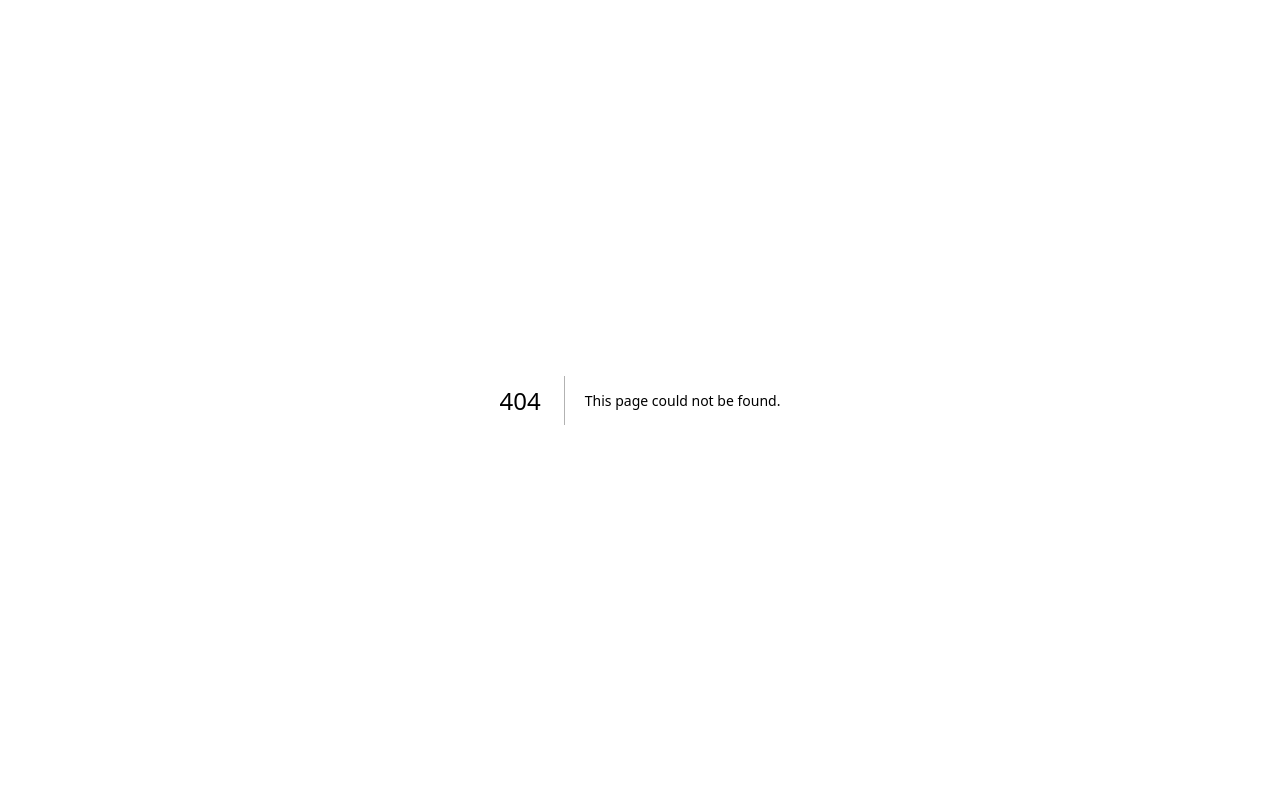
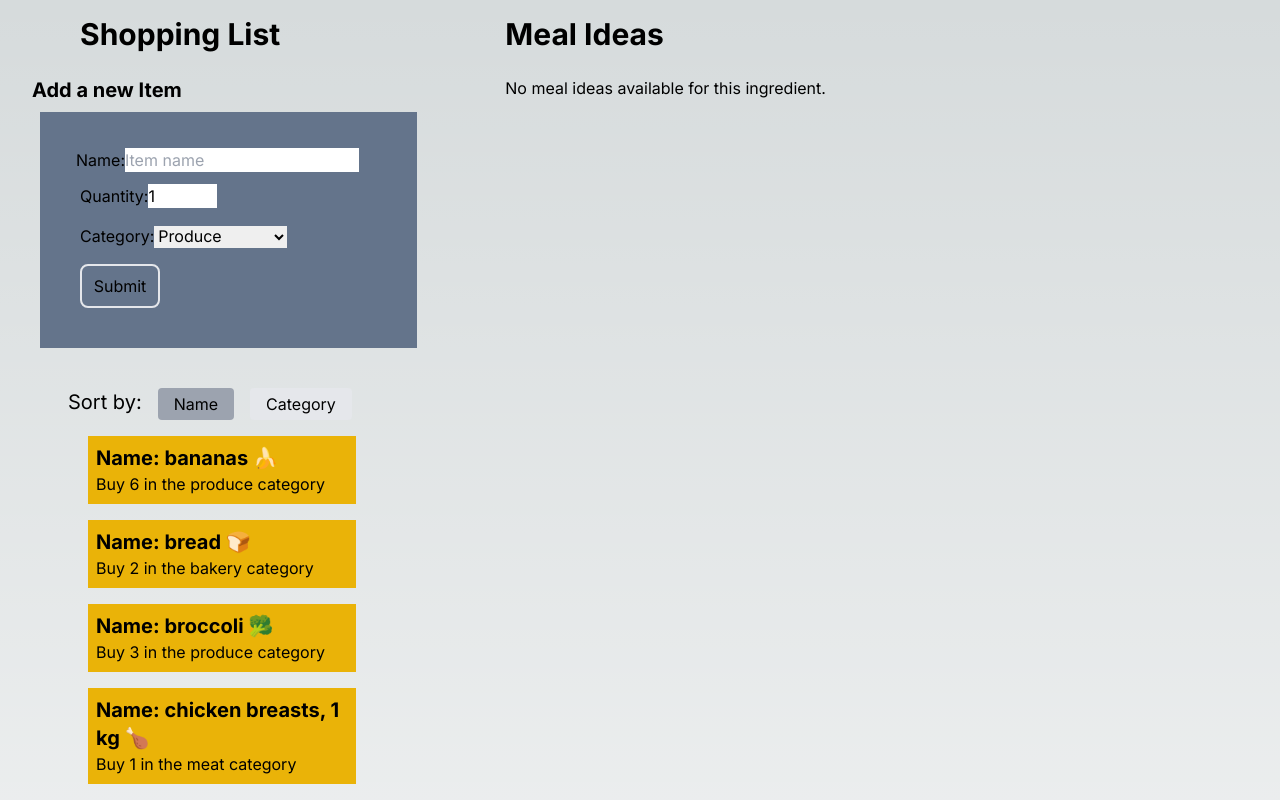
Before and after one commit to anshulkamboj05/cprg306-assignments, a Next.js app: page /Week-7 in a window 1280 px wide. Before the commit this address had no page. Shown: the top 800 px of the page. Built offline with nearby package versions, Linux system fonts and the light colour scheme.

Commit message:
week-7 updated

```diff
--- a/app/Week-6/item.js
+++ b/app/Week-6/item.js
@@ -1,5 +1,6 @@
-const Item = ({ name, quantity, category }) => {
+const Item = ({ name, quantity, category, onSelect }) => {
     return (
+    <div onClick = {()=>onSelect (name,quantity,category)} className="cursor-pointer">
      <ul className="bg-yellow-500 p-4 w-1/3 mt-6 mx-4">
       <li className="font-bold text-xl">
         Name: {name}
@@ -8,6 +9,7 @@ const Item = ({ name, quantity, category }) => {
         buy {quantity} in the {category} category
       </li>
      </ul>
+    </div>
     );
   }
 
--- a/app/Week-6/page.js
+++ b/app/Week-6/page.js
@@ -19,6 +19,7 @@ export default function Page() {
       <h1 className='font-bold text-4xl p-2'>Shopping list</h1>
       <NewItem addItem={handleAddItem} />
       <ItemList items={items}/>
+
     </main>
   );
 }
--- /dev/null
+++ b/app/Week-7/Item.json
@@ -0,0 +1,74 @@
+[
+    {
+      "id": "1h2GJKH12gkHG31h1H",
+      "name": "milk, 4 L 🥛",
+      "quantity": 1,
+      "category": "dairy"
+    },
+    {
+      "id": "2KJH3k2j3H1k2J3K1H",
+      "name": "bread 🍞",
+      "quantity": 2,
+      "category": "bakery"
+    },
+    {
+      "id": "3h2KJH3k2j3H1k2J3",
+      "name": "eggs, dozen 🥚",
+      "quantity": 2,
+      "category": "dairy"
+    },
+    {
+      "id": "4k2J3K1H2GJKH12gk",
+      "name": "bananas 🍌",
+      "quantity": 6,
+      "category": "produce"
+    },
+    {
+      "id": "5H1h1H2KJH3k2j3H",
+      "name": "broccoli 🥦",
+      "quantity": 3,
+      "category": "produce"
+    },
+    {
+      "id": "6H1k2J3K1H2GJKH1",
+      "name": "chicken breasts, 1 kg 🍗",
+      "quantity": 1,
+      "category": "meat"
+    },
+    {
+      "id": "7gkHG31h1H2KJH3k",
+      "name": "pasta sauce 🍝",
+      "quantity": 3,
+      "category": "canned goods"
+    },
+    {
+      "id": "8j3H1k2J3K1H2GJK",
+      "name": "spaghetti, 454 g 🍝",
+      "quantity": 2,
+      "category": "dry goods"
+    },
+    {
+      "id": "9H12gkHG31h1H2KJ",
+      "name": "toilet paper, 12 pack 🧻",
+      "quantity": 1,
+      "category": "household"
+    },
+    {
+      "id": "10H3k2j3H1k2J3K1",
+      "name": "paper towels, 6 pack",
+      "quantity": 1,
+      "category": "household"
+    },
+    {
+      "id": "11k2J3K1H2GJKH12",
+      "name": "dish soap 🍽️",
+      "quantity": 1,
+      "category": "household"
+    },
+    {
+      "id": "12GJKH12gkHG31h1",
+      "name": "hand soap 🧼",
+      "quantity": 4,
+      "category": "household"
+    }
+  ]
--- /dev/null
+++ b/app/Week-7/Meal-ideas.js
@@ -0,0 +1,61 @@
+import React, { useState, useEffect } from "react";
+
+async function fetchMealIdeas(ingredient) {
+  const apiUrl = `https://www.themealdb.com/api/json/v1/1/filter.php?i=${ingredient}`;
+  try {
+    const response = await fetch(apiUrl);
+    if (!response.ok) {
+      throw new Error("Network response was not ok");
+    }
+    const data = await response.json();
+    return data.meals || [];
+  } catch (error) {
+    console.error("There was a problem with your fetch operation:", error);
+    return [];
+  }
+}
+
+function MealIdeasComponent({ ingredient }) {
+  const [meals, setMeals] = useState([]);
+
+  async function loadMealIdeas(ingredient) {
+    const cleanedIngredient = ingredient.split(",")[0].trim().replace(/[\u{1F600}-\u{1F64F}\u{1F300}-\u{1F5FF}\u{1F680}-\u{1F6FF}\u{1F700}-\u{1F77F}\u{1F780}-\u{1F7FF}\u{1F800}-\u{1F8FF}\u{1F900}-\u{1F9FF}\u{1FA00}-\u{1FA6F}\u{1FA70}-\u{1FAFF}\u{2600}-\u{26FF}\u{2700}-\u{27BF}\u{E000}-\u{F8FF}\u{FE00}-\u{FE0F}\u{1F900}-\u{1F9FF}\u{1F000}-\u{1F02F}\u{1F0A0}-\u{1F0FF}\u{1F100}-\u{1F64F}\u{1F680}-\u{1F6FF}\u{1F700}-\u{1F77F}\u{1F780}-\u{1F7FF}\u{1F800}-\u{1F8FF}\u{1F900}-\u{1F9FF}\u{1FA00}-\u{1FA6F}\u{1FA70}-\u{1FAFF}\u{1F600}-\u{1F64F}\u{1F300}-\u{1F5FF}\u{1F680}-\u{1F6FF}\u{1F700}-\u{1F77F}\u{1F780}-\u{1F7FF}\u{1F800}-\u{1F8FF}\u{1F900}-\u{1F9FF}\u{1FA00}-\u{1FA6F}\u{1FA70}-\u{1FAFF}\u{2600}-\u{26FF}\u{2700}-\u{27BF}]/gu,""); // Remove emojis
+
+    const mealIdeas = await fetchMealIdeas(cleanedIngredient);
+    setMeals(mealIdeas);
+  }
+
+  useEffect(() => {
+    if (ingredient) {
+      loadMealIdeas();
+    } else {
+      setMeals([]);
+    }
+  }, [ingredient]);
+
+  return (
+    <div>
+      <h1 className="text-3xl font-bold mb-2 ml-16 p-4 text-black">
+        Meal Ideas
+      </h1>
+      <ul className="ml-20">
+        {meals.length > 0 ? (
+          meals.map((meal) => (
+            <li key={meal.idMeal}>
+              {meal.strMeal}
+              <img
+                src={meal.strMealThumb}
+                alt={meal.strMeal}
+                style={{ width: "100px", height: "100px" }}
+              />
+            </li>
+          ))
+        ) : (
+          <p>No meal ideas available for this ingredient.</p>
+        )}
+      </ul>
+    </div>
+  );
+}
+
+export default MealIdeasComponent;
--- /dev/null
+++ b/app/Week-7/item-list.js
@@ -0,0 +1,59 @@
+"use client"
+
+import React, { useState, useEffect } from "react";
+import Item from "./item";
+
+const ItemList = ({ items = [] }) => {
+  const [sortBy, setSortBy] = useState("name");
+  const [sortedItems, setSortedItems] = useState([]);
+
+  useEffect(() => {
+    if (Array.isArray(items)) {
+      const sorted = [...items].sort((a, b) => {
+        if (sortBy === "name") {
+          return a.name.localeCompare(b.name);
+        } else if (sortBy === "category") {
+          return a.category.localeCompare(b.category);
+        }
+      });
+      setSortedItems(sorted);
+    }
+  }, [items, sortBy]);
+
+  return (
+    <div className="ml-9 mt-10">
+      <div className="flex space-x-4 mb-4">
+        <span className="text-xl">Sort by:</span>
+        <button
+          onClick={() => setSortBy("name")}
+          className={`px-4 py-1 rounded ${
+            sortBy === "name" ? "bg-gray-400" : "bg-gray-200"
+          } hover:bg-orange-300`}
+        >
+          Name
+        </button>
+        <button
+          onClick={() => setSortBy("category")}
+          className={`px-4 py-1 rounded ${
+            sortBy === "category" ? "bg-gray-400" : "bg-gray-200"
+          } hover:bg-orange-300`}
+        >
+          Category
+        </button>
+      </div>
+
+      <ul>
+        {sortedItems.map((item) => (
+          <Item
+            key={item.id}
+            name={item.name}
+            quantity={item.quantity}
+            category={item.category}
+          />
+        ))}
+      </ul>
+    </div>
+  );
+};
+
+export default ItemList;
--- /dev/null
+++ b/app/Week-7/item.js
@@ -0,0 +1,22 @@
+"use client";
+
+import React from "react";
+
+const Item = ({ name, quantity, category, onSelect }) => {
+  return (
+    <div onClick={() => onSelect && onSelect(name, quantity, category)} className="cursor-pointer">
+      <ul className="bg-yellow-500 flex flex-col p-2 w-3/4 mt-4 mx-5">
+        <div>
+          <li className="font-bold text-xl">
+            Name: {name}
+          </li>
+          <li>
+            Buy {quantity} in the {category} category
+          </li>
+        </div>
+      </ul>
+    </div>
+  );
+};
+
+export default Item;
--- /dev/null
+++ b/app/Week-7/new-item.js
@@ -0,0 +1,59 @@
+"use client";
+
+import { useState } from "react";
+
+const NewItem = ({ addItem }) => {
+    const [name, setName ] = useState("");
+    const [quantity, setQuantity ] = useState(1);
+    const [category, setCategory ] = useState("produce");
+
+    const handleSubmit = (e) => {
+        e.preventDefault();
+        const item = { name, quantity, category };
+
+        console.log(item)
+
+        alert(`Name: ${name}, Quantity:  ${quantity}, Category: ${category}`);
+
+        const id = Math.random().toString(36); //this will generate a random id.
+        addItem({id, name, quantity, category});
+
+        setName("");
+        setQuantity(1);
+        setCategory("produce");
+    };
+
+
+    return (
+
+        <form onSubmit={handleSubmit} className="m-2 p-8 bg-slate-500 flex flex-col w-3/2">
+        <label className="p-1 ">
+            Name:
+            <input placeholder="Item name" type="text" value={name} onChange={(e) => setName(e.target.value)} required className="text-black "/>
+        </label>
+        <label className="p-2">
+            Quantity:
+            <input type="number" value={quantity} onChange={(e) => setQuantity(e.target.value)} min={1} max={99} required className="text-black"/>
+        </label>
+        <label className="p-2">
+            Category:
+            <select  value={category} onChange={(e) => setCategory(e.target.value)} className="text-black">
+                <option value="produce">Produce</option>
+                <option value="dairy">Dairy</option>
+                <option value="bakery">Bakery</option>
+                <option value="meat">Meat</option>
+                <option value="frozen">Frozen</option>
+                <option value="canned-goods">Canned Goods</option>
+                <option value="dry-goods">Dry Goods</option>
+                <option value="beverages">Beverages</option>
+                <option value="snacks">Snacks</option>
+                <option value="household">Household</option>
+                <option value="other">Other</option>
+            </select>
+        </label>
+        <button type="submit" className="border-2 rounded-lg w-20 p-2 m-2">Submit</button>
+    </form>
+);
+};
+
+export default NewItem
--- /dev/null
+++ b/app/Week-7/page.js
@@ -0,0 +1,36 @@
+"use client"
+
+import React, { useState } from "react";
+import NewItem from "./new-item";
+import MealIdeas from "./meal-ideas";
+import ItemList from "./item-list";
+import itemsData from "./item.json";
+
+function Page() {
+  const [items, setItems] = useState(itemsData);
+  const [selectedItemName, setSelectedItemName] = useState("");
+
+  const handleAddItem = (newItem) => {
+    setItems((prevItems) => [...prevItems, newItem]);
+  };
+
+  const handleItemSelect = (item) => {
+    const cleanedName = item.name.trim().toLowerCase();
+    setSelectedItemName(cleanedName);
+  };
+
+  return (
+    <main className="bg-white-800 text-black flex">
+      <div>
+        <h1 className="text-3xl font-bold mb-2 ml-16 p-4">Shopping List</h1>
+        <h2 className="text-xl font-bold ml-8">Add a new Item</h2>
+        <div className="ml-8">
+          <NewItem onAddItem={handleAddItem} />
+          <ItemList items={items} onItemSelect={handleItemSelect} />
+        </div>
+      </div>
+      <MealIdeas ingredient={selectedItemName} />
+    </main>
+  );
+}
+export default Page;
--- a/app/page.tsx
+++ b/app/page.tsx
@@ -21,6 +21,9 @@ export default  function home(){
           <li>
             <Link href = './Week-6'>Week-6 Page</Link>
           </li>
+          <li>
+            <Link href ='./Week-7'>Week-7 Page</Link>
+          </li>
       </div>
 
     </div>
```
